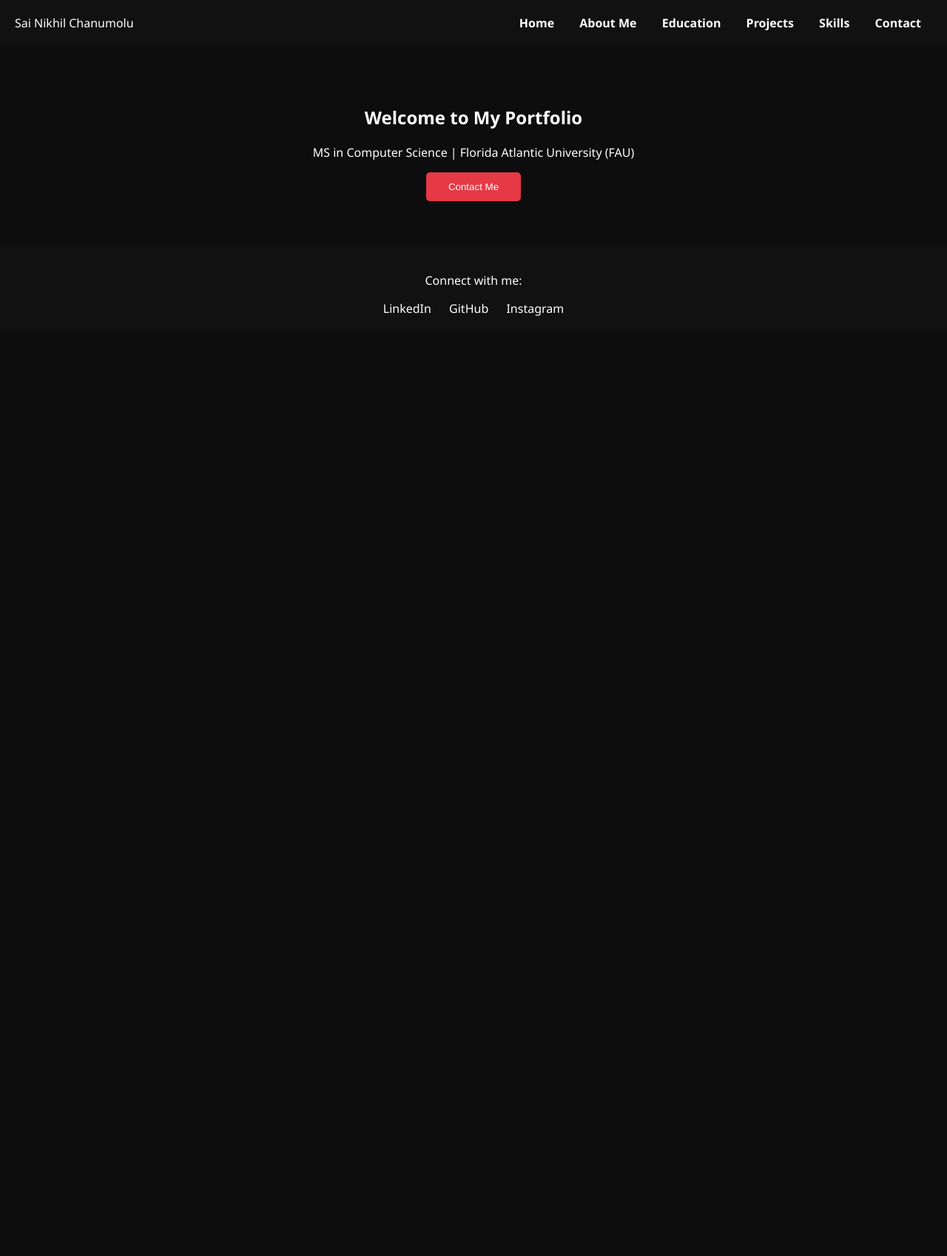
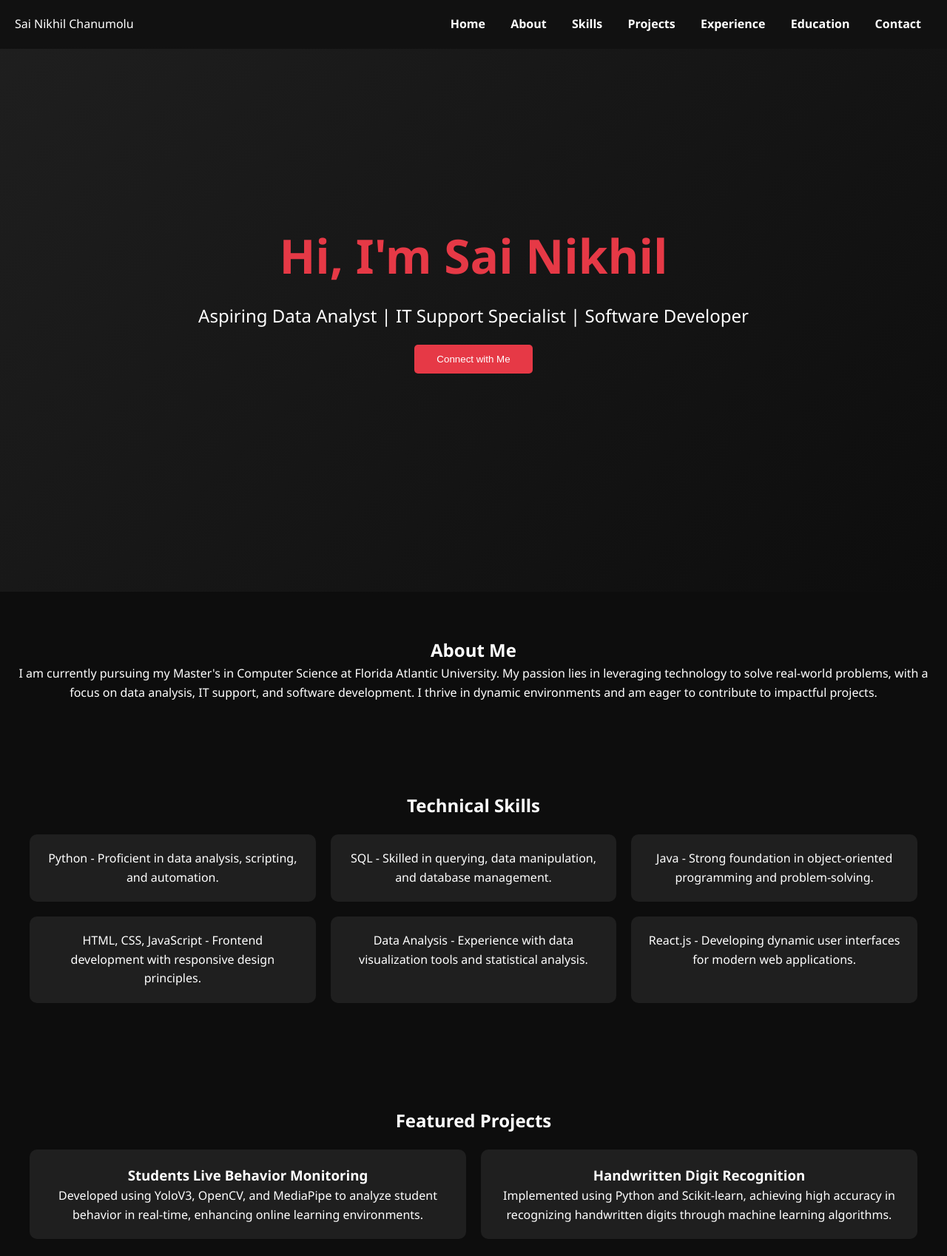
Before and after one commit to niiiiiiikhil/portfolio, a plain HTML site: page index.html in a window 1280 px wide. Shown: the top 1698 px of the page at 74% size. Before the commit the page ends 800 px from the top, so only its background shows below. Drawn offline with Linux system fonts and the light colour scheme.

Commit message:
Update3 index.html

```diff
--- a/index.html
+++ b/index.html
@@ -5,72 +5,98 @@
     <meta name="viewport" content="width=device-width, initial-scale=1.0">
     <title>Sai Nikhil Chanumolu | Portfolio</title>
     <style>
-        body {
+        * {
             margin: 0;
             padding: 0;
+            box-sizing: border-box;
+        }
+
+        body {
+            font-family: 'Segoe UI', Tahoma, Geneva, Verdana, sans-serif;
             background-color: #0d0d0d;
-            color: #ffffff;
-            font-family: 'Segoe UI', Tahoma, Geneva, Verdana, sans-serif;
+            color: #fff;
+            scroll-behavior: smooth;
+            line-height: 1.6;
         }
 
         header {
-            background: #111111;
-            padding: 20px;
             display: flex;
             justify-content: space-between;
             align-items: center;
-            position: sticky;
+            background-color: #111;
+            padding: 20px;
+            position: fixed;
+            width: 100%;
             top: 0;
             z-index: 1000;
         }
 
         nav a {
-            color: #ffffff;
+            color: #fff;
             text-decoration: none;
             margin: 0 15px;
             font-weight: bold;
-            transition: color 0.3s ease-in-out;
+            transition: color 0.3s;
         }
 
         nav a:hover {
             color: #e63946;
         }
 
-        section {
-            display: none;
-            padding: 60px 20px;
+        .hero {
+            height: 100vh;
+            display: flex;
+            flex-direction: column;
+            justify-content: center;
+            align-items: center;
+            background: linear-gradient(135deg, #1f1f1f, #0d0d0d);
             text-align: center;
-            transition: opacity 0.5s ease-in-out;
+            padding: 20px;
         }
 
-        section.active {
-            display: block;
-            opacity: 1;
+        .hero h1 {
+            font-size: 4rem;
+            margin-bottom: 10px;
+            color: #e63946;
+        }
+
+        .hero p {
+            font-size: 1.5rem;
+            margin-bottom: 20px;
         }
 
         .btn {
-            background: #e63946;
+            padding: 12px 30px;
+            background-color: #e63946;
             color: #fff;
-            padding: 12px 30px;
             border: none;
             border-radius: 5px;
             cursor: pointer;
-            transition: background 0.3s ease-in-out, transform 0.3s ease-in-out;
+            transition: transform 0.3s, background-color 0.3s;
         }
 
         .btn:hover {
-            background: #d62839;
+            background-color: #d62839;
             transform: scale(1.1);
         }
 
+        section {
+            padding: 60px 20px;
+            text-align: center;
+        }
+
+        .container {
+            display: grid;
+            grid-template-columns: repeat(auto-fit, minmax(300px, 1fr));
+            gap: 20px;
+            padding: 20px;
+        }
+
         .card {
-            background: #1a1a1a;
+            background-color: #1f1f1f;
             padding: 20px;
             border-radius: 10px;
-            margin: 20px auto;
-            max-width: 600px;
-            transition: transform 0.3s ease-in-out, box-shadow 0.3s ease-in-out;
-            cursor: pointer;
+            transition: transform 0.3s, box-shadow 0.3s;
         }
 
         .card:hover {
@@ -78,114 +104,109 @@
             box-shadow: 0 4px 20px rgba(230, 57, 70, 0.5);
         }
 
-        .details {
-            background: #222222;
-            padding: 15px;
-            border-radius: 5px;
-            margin-top: 10px;
-        }
-
         footer {
-            background: #111111;
+            background-color: #111;
             padding: 20px;
             text-align: center;
         }
 
         footer a {
-            color: #ffffff;
+            color: #fff;
             margin: 0 10px;
             text-decoration: none;
-            transition: color 0.3s ease-in-out;
+            transition: color 0.3s;
         }
 
         footer a:hover {
             color: #e63946;
         }
     </style>
-    <script>
-        function showSection(id) {
-            const sections = document.querySelectorAll('section');
-            sections.forEach(section => section.classList.remove('active'));
-            document.getElementById(id).classList.add('active');
-        }
-
-        function toggleDetails(id) {
-            const details = document.getElementById(id);
-            details.style.display = details.style.display === 'none' ? 'block' : 'none';
-        }
-
-        window.onload = () => {
-            showSection('home'); // Default section
-        };
-    </script>
 </head>
 <body>
     <header>
         <div class="logo">Sai Nikhil Chanumolu</div>
         <nav>
-            <a href="#" onclick="showSection('home')">Home</a>
-            <a href="#" onclick="showSection('about')">About Me</a>
-            <a href="#" onclick="showSection('education')">Education</a>
-            <a href="#" onclick="showSection('projects')">Projects</a>
-            <a href="#" onclick="showSection('skills')">Skills</a>
-            <a href="#" onclick="showSection('contact')">Contact</a>
+            <a href="#home">Home</a>
+            <a href="#about">About</a>
+            <a href="#skills">Skills</a>
+            <a href="#projects">Projects</a>
+            <a href="#experience">Experience</a>
+            <a href="#education">Education</a>
+            <a href="#contact">Contact</a>
         </nav>
     </header>
 
-    <section id="home">
-        <h1>Welcome to My Portfolio</h1>
-        <p>MS in Computer Science | Florida Atlantic University (FAU)</p>
-        <button class="btn" onclick="showSection('contact')">Contact Me</button>
+    <section id="home" class="hero">
+        <h1>Hi, I'm Sai Nikhil</h1>
+        <p>Aspiring Data Analyst | IT Support Specialist | Software Developer</p>
+        <button class="btn" onclick="document.getElementById('contact').scrollIntoView()">Connect with Me</button>
     </section>
 
     <section id="about">
         <h2>About Me</h2>
-        <div class="card" onclick="toggleDetails('about-details')">Click to Expand</div>
-        <div id="about-details" class="details" style="display:none;">
-            <p>I am a passionate Computer Science graduate student at FAU, specializing in data analysis, IT support, and software development. My interests lie in creating impactful solutions through technology.</p>
-            <p>With a strong foundation in Python, Java, and web technologies, I aim to contribute to innovative projects that solve real-world problems.</p>
+        <p>I am currently pursuing my Master's in Computer Science at Florida Atlantic University. My passion lies in leveraging technology to solve real-world problems, with a focus on data analysis, IT support, and software development. I thrive in dynamic environments and am eager to contribute to impactful projects.</p>
+    </section>
+
+    <section id="skills">
+        <h2>Technical Skills</h2>
+        <div class="container">
+            <div class="card">Python - Proficient in data analysis, scripting, and automation.</div>
+            <div class="card">SQL - Skilled in querying, data manipulation, and database management.</div>
+            <div class="card">Java - Strong foundation in object-oriented programming and problem-solving.</div>
+            <div class="card">HTML, CSS, JavaScript - Frontend development with responsive design principles.</div>
+            <div class="card">Data Analysis - Experience with data visualization tools and statistical analysis.</div>
+            <div class="card">React.js - Developing dynamic user interfaces for modern web applications.</div>
+        </div>
+    </section>
+
+    <section id="projects">
+        <h2>Featured Projects</h2>
+        <div class="container">
+            <div class="card">
+                <h3>Students Live Behavior Monitoring</h3>
+                <p>Developed using YoloV3, OpenCV, and MediaPipe to analyze student behavior in real-time, enhancing online learning environments.</p>
+            </div>
+            <div class="card">
+                <h3>Handwritten Digit Recognition</h3>
+                <p>Implemented using Python and Scikit-learn, achieving high accuracy in recognizing handwritten digits through machine learning algorithms.</p>
+            </div>
+        </div>
+    </section>
+
+    <section id="experience">
+        <h2>Professional Experience</h2>
+        <div class="container">
+            <div class="card">
+                <h3>Web Developer Intern - Business Web Solutions</h3>
+                <p>Contributed to website redesigns, optimized performance, and improved user experience with modern web technologies.</p>
+            </div>
+            <div class="card">
+                <h3>Advanced Software Engineering Virtual Experience - Walmart USA</h3>
+                <p>Completed a virtual internship focusing on software engineering practices, project management, and agile methodologies.</p>
+            </div>
         </div>
     </section>
 
     <section id="education">
         <h2>Education</h2>
-        <div class="card" onclick="toggleDetails('edu-details')">Click to Expand</div>
-        <div id="edu-details" class="details" style="display:none;">
-            <p><strong>MS in Computer Science</strong> - Florida Atlantic University (2023 - Present)</p>
-            <p>Focused on advanced algorithms, machine learning, and big data analytics.</p>
-            <p><strong>Bachelor of Technology in Information Technology</strong> - MLR Institute of Technology (2018 - 2022)</p>
-            <p>Gained expertise in software development, data structures, and networking.</p>
-        </div>
-    </section>
-
-    <section id="projects">
-        <h2>Projects</h2>
-        <div class="card" onclick="toggleDetails('proj-details')">Click to Expand</div>
-        <div id="proj-details" class="details" style="display:none;">
-            <p><strong>Students Live Behavior Monitoring</strong> (YoloV3, OpenCV, MediaPipe)</p>
-            <p>Developed a system to analyze student behavior in online classes using facial recognition and posture analysis.</p>
-            <p><strong>Handwritten Digit Recognition</strong> (Python, Scikit-learn)</p>
-            <p>Created a machine learning model to accurately identify handwritten digits with high precision.</p>
-        </div>
-    </section>
-
-    <section id="skills">
-        <h2>Skills</h2>
-        <div class="card" onclick="toggleDetails('skills-details')">Click to Expand</div>
-        <div id="skills-details" class="details" style="display:none;">
-            <p>Proficient in Python, Java, React.js, SQL, HTML, CSS, JavaScript.</p>
-            <p>Experienced with Git, GitHub, and agile development methodologies.</p>
+        <div class="container">
+            <div class="card">MS in Computer Science - Florida Atlantic University</div>
+            <div class="card">B.Tech in Information Technology - MLR Institute of Technology</div>
         </div>
     </section>
 
     <section id="contact">
         <h2>Contact Me</h2>
-        <p>Email: chanumolunikhil@gmail.com</p>
-        <p>LinkedIn: <a href="https://www.linkedin.com/in/niiiiiiikhil/">niiiiiiikhil</a></p>
+        <form>
+            <input type="text" placeholder="Your Name" required><br><br>
+            <input type="email" placeholder="Your Email" required><br><br>
+            <textarea placeholder="Your Message" required></textarea><br><br>
+            <button type="submit" class="btn">Send Message</button>
+        </form>
     </section>
 
     <footer>
-        <p>Connect with me:</p>
+        <p>Let's connect on social platforms:</p>
         <a href="https://www.linkedin.com/in/niiiiiiikhil/">LinkedIn</a>
         <a href="https://github.com/niiiiiiikhil">GitHub</a>
         <a href="https://instagram.com/niiiiiiikhil">Instagram</a>
```
